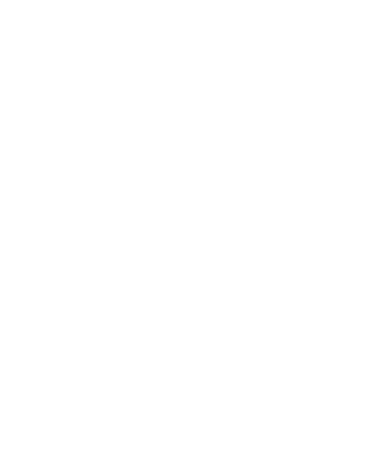
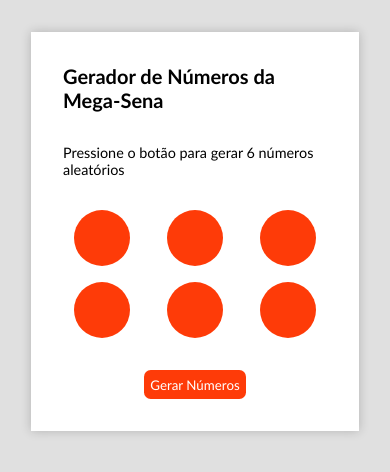
Before and after one commit to gustavosrosa/gerador-de-numeros-da-mega-sena, a plain HTML site: page index.html in a window 390 px wide. Drawn offline with Linux system fonts and the light colour scheme.

Commit message:
GNMS: FEAT: Add HTML CSS com responsividade

```diff
--- a/css/style.css
+++ b/css/style.css
@@ -1,5 +1,124 @@
+:root {
+    --color-background-main: #E0E0E0;
+    --color-white: #FFFFFF;
+    --color-numbers-buttons: #FE3B08;
+    --color-button-hover: #D12D04;
+    --size-numbers: 3.5em;
+    --gap-padding-container: 2em;
+    --box-shadow-container: rgba(0,0,0,.2);
+}
+
 * {
     margin: 0;
     padding: 0;
     box-sizing: border-box;
+    font-family: 'Trebuchet MS';
 }
+
+body {
+    height: 100vh;
+    background-color: var(--color-background-main);
+    display: flex;
+    flex-direction: column;
+    align-items: center;
+}
+
+.container {
+    width: 35em;
+    background-color: var(--color-white);
+    display: flex;
+    flex-direction: column;
+    justify-content: center;
+    align-items: center;
+    margin: var(--gap-padding-container) 0;
+    gap: var(--gap-padding-container);
+    padding: var(--gap-padding-container);
+    box-shadow: 0px 0px 10px var(--box-shadow-container);
+}
+
+h1 {
+    font-size: 1.25em;
+    font-weight: bold;
+}
+
+p {
+    font-size: .9em;
+    font-weight: normal;
+}
+
+.numbers {
+    display: flex;
+    flex-direction: row;
+    gap: 1em;
+}
+
+.number {
+    width: var(--size-numbers);
+    height: var(--size-numbers);
+    background-color: var(--color-numbers-buttons);
+    border-radius: 50%;
+}
+
+button {
+    color: var(--color-white);
+    background-color: var(--color-numbers-buttons);
+    padding: .5em;
+    border: none;
+    transition: 1s;
+    border-radius: .5em;
+}
+
+button:hover {
+    background-color: var(--color-button-hover);
+    transition: 1s;
+}
+
+
+@media (min-width: 200px) and (max-width: 380px) {
+
+    .container {
+        width: 17.5em;
+    }
+
+    .numbers {
+        width: 100%;
+        display: grid;
+        grid-template-columns: repeat(3, 1fr);
+        grid-template-rows: auto;
+        justify-items: center;
+    }
+
+}
+
+@media (min-width: 381px) and (max-width: 545px) {
+
+    .container {
+        width: 20.5em;
+    }
+
+    .numbers {
+        width: 100%;
+        display: grid;
+        grid-template-columns: repeat(3, 1fr);
+        grid-template-rows: auto;
+        place-self: center;
+        justify-items: center;
+    }
+
+}
+
+@media (min-width: 546px) and (max-width: 600px) {
+
+    .container {
+        width: 25.5em;
+    }
+
+    .numbers {
+        width: 100%;
+        display: grid;
+        grid-template-columns: repeat(3, 1fr);
+        grid-template-rows: auto;
+        justify-items: center;
+    }
+
+}
--- a/index.html
+++ b/index.html
@@ -8,6 +8,20 @@
     <script src="./scripts/script.js" defer></script>
 </head>
 <body>
+    <section class="container">
+        <h1>Gerador de Números da Mega-Sena</h1>
+        <p>Pressione o botão para gerar 6 números aleatórios</p>
 
+        <section class="numbers">
+            <section class="number"></section>
+            <section class="number"></section>
+            <section class="number"></section>
+            <section class="number"></section>
+            <section class="number"></section>
+            <section class="number"></section>
+        </section>
+
+        <button type="button">Gerar Números</button>
+    </section>
 </body>
 </html>
```
